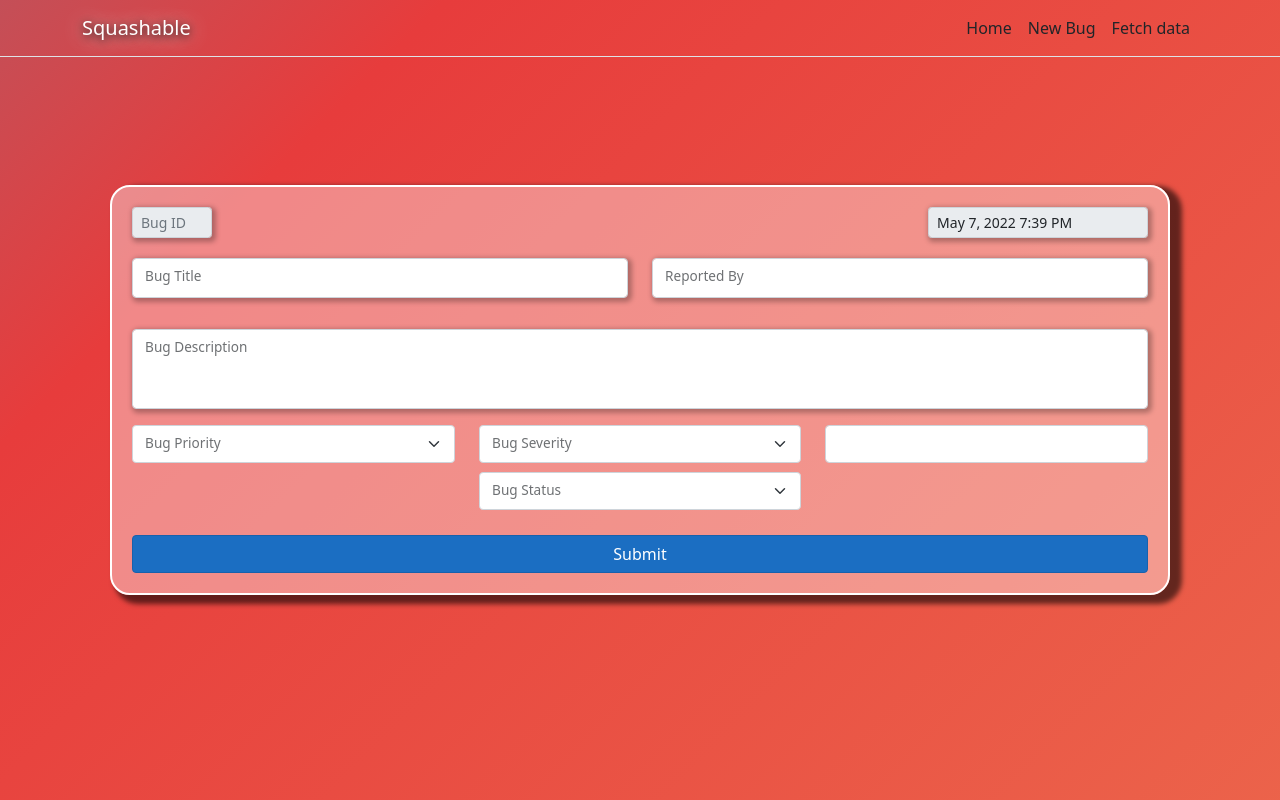
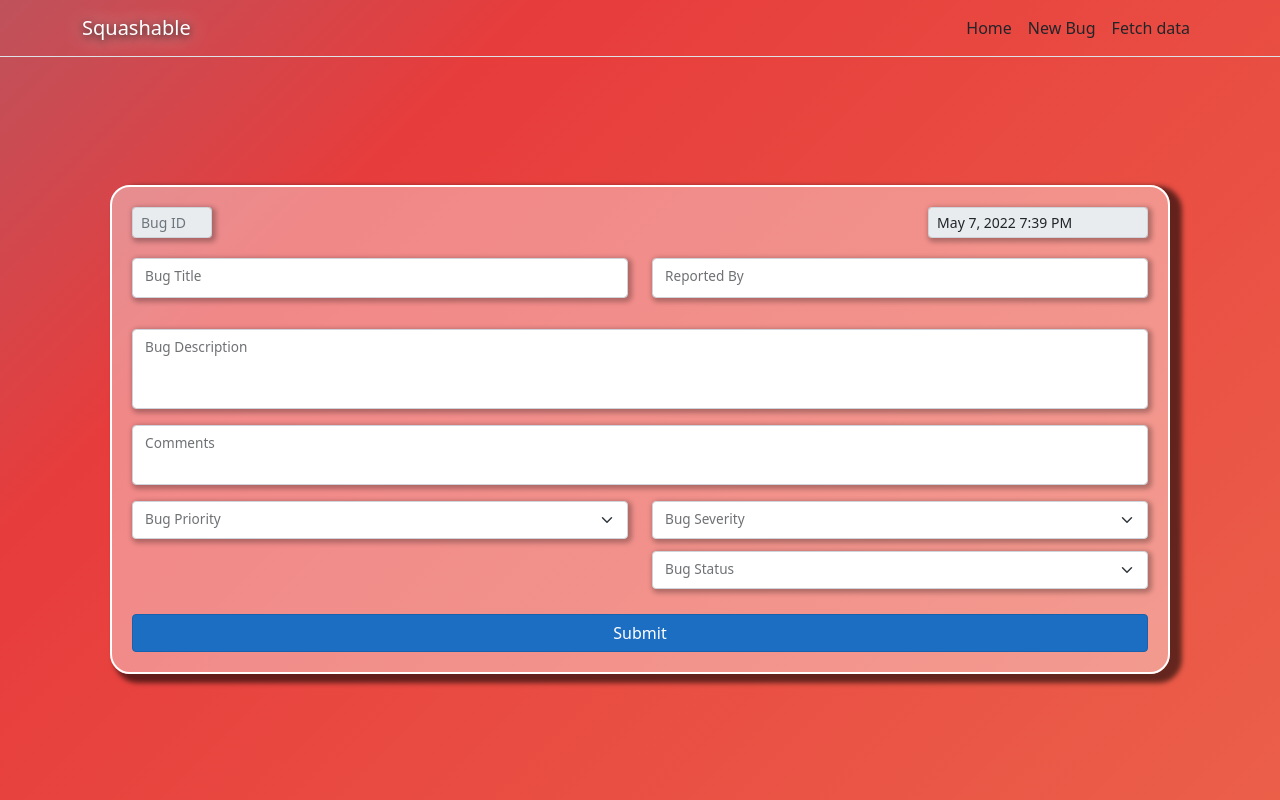
Before and after one commit to zackzellto/Squashable, a React (Create React App) app in the folder Squashable/ClientApp/: page /bug-form in a window 1280 px wide. Built offline with nearby package versions, Linux system fonts and the light colour scheme.

Commit message:
Added a comments section

```diff
--- a/Squashable/ClientApp/src/components/BugForm.css
+++ b/Squashable/ClientApp/src/components/BugForm.css
@@ -67,13 +67,13 @@
 #bug-priority-container{
     height: 40px;
     position: relative;
-    margin-bottom: 7px;
+    margin-bottom: 10px;
 }
 
 #bug-severity-container{
     height: 40px;
     position: relative;
-    margin-bottom: 7px;
+    margin-bottom: 10px;
 }
 
 #buginfo-submit-button{
@@ -82,7 +82,18 @@
 
 #bug-select-menu{
     height: 30px;
+    box-shadow: rgba(0, 0, 0, 0.274) 2px 2px 5px 2px;
+}
+
+#bug-comments-container{
+    margin-bottom: 15px;
+}
+
+#bug-comments-form{
+    height: 60px;
+    position: relative;
+    box-shadow: rgba(0, 0, 0, 0.274) 2px 2px 5px 2px;
+}
+
 
 }
-
-}
--- a/Squashable/ClientApp/src/components/BugForm.js
+++ b/Squashable/ClientApp/src/components/BugForm.js
@@ -77,6 +77,15 @@ export function BugForm() {
               <Form.Control id="bug-description-form" type="textarea" />
             </FloatingLabel>
           </div>
+          <div id="bug-comments-container">
+            <FloatingLabel
+              controlId="floatingInput"
+              label="Comments"
+              className="mb-3"
+            >
+              <Form.Control id="bug-comments-form" type="textarea" />
+            </FloatingLabel>
+          </div>
 
           <Row className="mb-3">
             <Col md>
@@ -91,7 +100,7 @@ export function BugForm() {
                   >
                     <option value=""></option>
                     <option value="1">High</option>
-                    <option value="2">Mid</option>
+                    <option value="2">Medium</option>
                     <option value="3">Low</option>
                   </Form.Select>
                 </FloatingLabel>
@@ -108,9 +117,9 @@ export function BugForm() {
                     aria-label="Bug Severity select menu"
                   >
                     <option value=""></option>
-                    <option value="1"></option>
-                    <option value="2">Two</option>
-                    <option value="3">Three</option>
+                    <option value="1">High</option>
+                    <option value="2">Medium</option>
+                    <option value="3">Low</option>
                   </Form.Select>
                 </FloatingLabel>
               </div>
@@ -131,9 +140,6 @@ export function BugForm() {
                 </FloatingLabel>
               </div>
             </Col>
-            <Form.Group as={Col} controlId="formGridZip">
-              <Form.Control />
-            </Form.Group>
           </Row>
 
           <Button id="buginfo-submit-button" variant="primary" type="submit">
```
